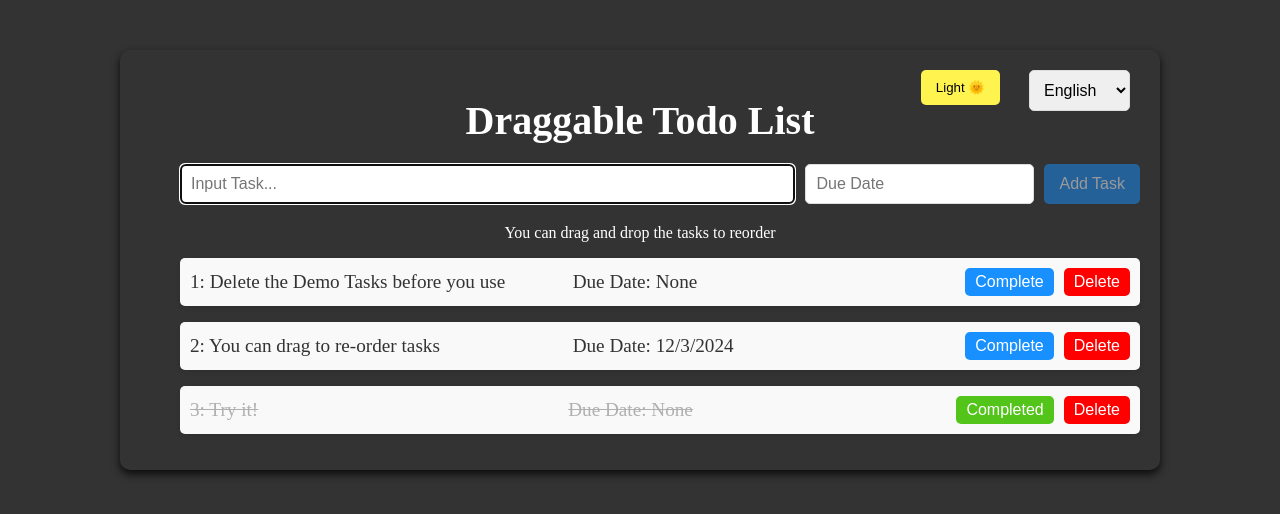
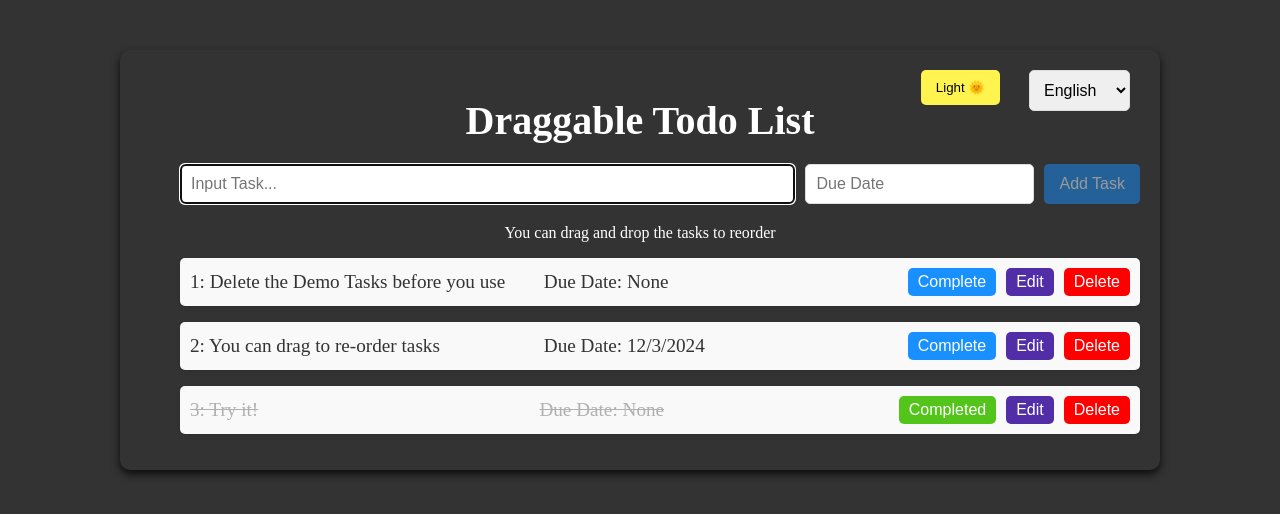
Before and after one commit to john-data-chen/ts-react-drag-and-drop-starter-kit, a React (Vite) app: page / in a window 1280 px wide. Shown: the top 514 px of the page. Built offline with nearby package versions, Linux system fonts and the light colour scheme.

Commit message:
Add edit button

```diff
--- a/src/App.tsx
+++ b/src/App.tsx
@@ -18,6 +18,7 @@ import {
   handleDragEnd,
   toggleComplete,
   deleteTodo,
+  editTodo,
 } from "./redux/todoReducer";
 
 const Title = styled.h1`
@@ -94,6 +95,11 @@ function App() {
     dispatch(deleteTodo(id));
   };
 
+  const handleEditTodo = (id: string, text: string, dueDate: Date | null) => {
+    const dueDateStr = dueDate ? dueDate.toISOString() : "";
+    dispatch(editTodo({ id, text, dueDate: dueDateStr }));
+  };
+
   const { i18n, t } = useTranslation();
   const onChangeLang = (lang_code: string) => {
     i18n.changeLanguage(lang_code);
@@ -142,6 +148,7 @@ function App() {
                             key={item.id}
                             toggleComplete={handleToggleComplete}
                             deleteTodo={handleDeleteTodo}
+                            editTodo={handleEditTodo}
                           />
                         }
                       </div>
--- a/src/component/TodoCard.tsx
+++ b/src/component/TodoCard.tsx
@@ -64,13 +64,35 @@ const DeleteButton = styled.button`
   }
 `;
 
+const EditButton = styled.button`
+  background-color: #512da8;
+  color: white;
+  border: none;
+  padding: 5px 10px;
+  margin-left: 10px;
+  border-radius: 5px;
+  cursor: pointer;
+  font-size: 1rem;
+  transition: background-color 0.3s ease;
+
+  &:hover {
+    background-color: #6f42c1;
+  }
+`;
+
 interface TodoCardProps {
   todo: Todo;
   toggleComplete: (id: string) => void;
   deleteTodo: (id: string) => void;
+  editTodo: (id: string, text: string, dueDate: Date | null) => void;
 }
 
-const TodoCard = ({ todo, toggleComplete, deleteTodo }: TodoCardProps) => {
+const TodoCard = ({
+  todo,
+  toggleComplete,
+  deleteTodo,
+  editTodo,
+}: TodoCardProps) => {
   const { t } = useTranslation();
   return (
     <TodoItem key={todo.id}>
@@ -86,6 +108,17 @@ const TodoCard = ({ todo, toggleComplete, deleteTodo }: TodoCardProps) => {
       >
         {todo.completed ? t("todo-card.completed") : t("todo-card.complete")}
       </CompleteButton>
+      <EditButton
+        onClick={() =>
+          editTodo(
+            todo.id,
+            todo.text,
+            todo.dueDate ? new Date(todo.dueDate) : null
+          )
+        }
+      >
+        {t("todo-card.edit")}
+      </EditButton>
       <DeleteButton onClick={() => deleteTodo(todo.id)}>
         {t("todo-card.delete")}
       </DeleteButton>
--- a/src/component/TodoList.tsx
+++ b/src/component/TodoList.tsx
@@ -5,9 +5,15 @@ interface TodoListProps {
   todos: Todo[];
   toggleComplete: (id: string) => void;
   deleteTodo: (id: string) => void;
+  editTodo: (id: string, text: string, dueDate: Date | null) => void;
 }
 
-const TodoList = ({ todos, toggleComplete, deleteTodo }: TodoListProps) => {
+const TodoList = ({
+  todos,
+  toggleComplete,
+  deleteTodo,
+  editTodo,
+}: TodoListProps) => {
   return (
     <ul>
       {todos.map((todo) => (
@@ -16,6 +22,7 @@ const TodoList = ({ todos, toggleComplete, deleteTodo }: TodoListProps) => {
           todo={todo}
           toggleComplete={toggleComplete}
           deleteTodo={deleteTodo}
+          editTodo={editTodo}
         />
       ))}
     </ul>
--- a/src/i18n/de.json
+++ b/src/i18n/de.json
@@ -10,6 +10,7 @@
     "complete": "Vollständig",
     "completed": "Vollendet",
     "due-date": "Fälligkeitsdatum: ",
-    "delete": "Löschen"
+    "delete": "Löschen",
+    "edit": "Bearbeiten"
   }
 }
--- a/src/i18n/en.json
+++ b/src/i18n/en.json
@@ -10,6 +10,7 @@
     "complete": "Complete",
     "completed": "Completed",
     "due-date": "Due Date: ",
-    "delete": "Delete"
+    "delete": "Delete",
+    "edit": "Edit"
   }
 }
--- a/src/redux/todoReducer.ts
+++ b/src/redux/todoReducer.ts
@@ -46,8 +46,19 @@ export const todoSlice = createSlice({
       state.todos = state.todos.filter((todo) => todo.id !== action.payload);
       localStorage.setItem("todos", JSON.stringify(state.todos));
   },
+
+    editTodo: (state, action: PayloadAction<{ id: string; text: string, dueDate: string }>) => {
+      state.todos = state.todos.map((todo) => {
+        if (todo.id === action.payload.id) {
+          todo.text = action.payload.text;
+          todo.dueDate = action.payload.dueDate;
+        }
+        return todo;
+      });
+      localStorage.setItem("todos", JSON.stringify(state.todos));
+    }
   },
 });
 
-export const { addTodo, handleDragEnd, toggleComplete, deleteTodo } = todoSlice.actions;
+export const { addTodo, handleDragEnd, toggleComplete, deleteTodo, editTodo } = todoSlice.actions;
 export default todoSlice.reducer;
```
